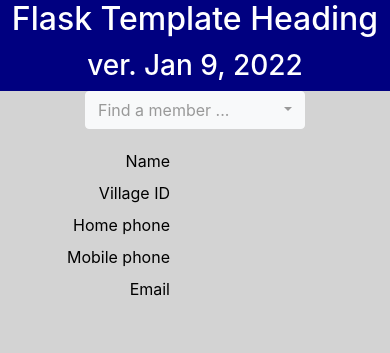
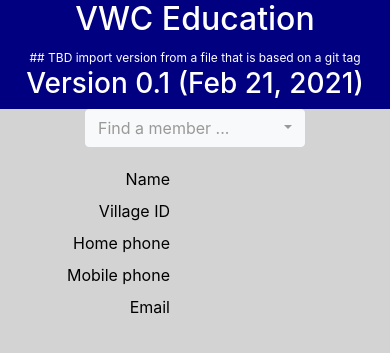
Before and after one commit to thevwc/EducationWebApp, a Flask app: page / in a window 390 px wide. Shown: the top 353 px of the page. Run offline with Flask 2, Linux system fonts and the light colour scheme; parts of the project's set-up code (start-up, migrations or seed data) failed here and were passed over; some libraries are stand-ins or nearby versions.

Commit message:
Started work on Education stuff. Frist step is just to change some basic stuff around and try to deploy it to test server to ensure that we can get a new app page running.
Changed banner background color to blue and text of banner
so will indicate "VWC Education".

Could not fix code to show member phone number as that doesnt
appear to come back from the Lightspeed POST query.

```diff
--- a/app/static/css/index.css
+++ b/app/static/css/index.css
@@ -114,7 +114,7 @@
         padding-bottom:0px;
         padding-left:10px;
         text-align: left;
-        background-color:navy;
+        background-color:blue;
         color: var(--main-txt-color);
         border-bottom:white 3px;
     }
@@ -126,7 +126,7 @@
         padding-right:10px;
         align-items: center;
         text-align: right;
-        background-color: navy;
+        background-color: blue;
         color:white;
     }
     .selectMember {
--- a/app/static/js/index.js
+++ b/app/static/js/index.js
@@ -36,6 +36,7 @@ function getContactInfo() {
                 modalAlert('ERROR',data.msg)
                 return
             }
+            //console.log(data);
             // Populate form
             document.getElementById('memberName').innerHTML = data.memberName
             document.getElementById('villageID').innerHTML = data.memberID
--- a/app/templates/index.html
+++ b/app/templates/index.html
@@ -9,12 +9,13 @@
 <div class="parent">
     <!-- HEADING SECTION -->
     <div class="heading">
-        <h2>Flask Template Heading</h2>
+        <h2>VWC Education</h2>
     </div>
 
     <!-- VERSION SECTION -->
     <div class="version">
-        <h3>ver. Jan 9, 2022</h3>
+        ## TBD import version from a file that is based on a git tag
+        <h3>Version 0.1 (Feb 21, 2021)</h3>
     </div>
 
     <!-- SELECT MEMBER SECTION -->
```
